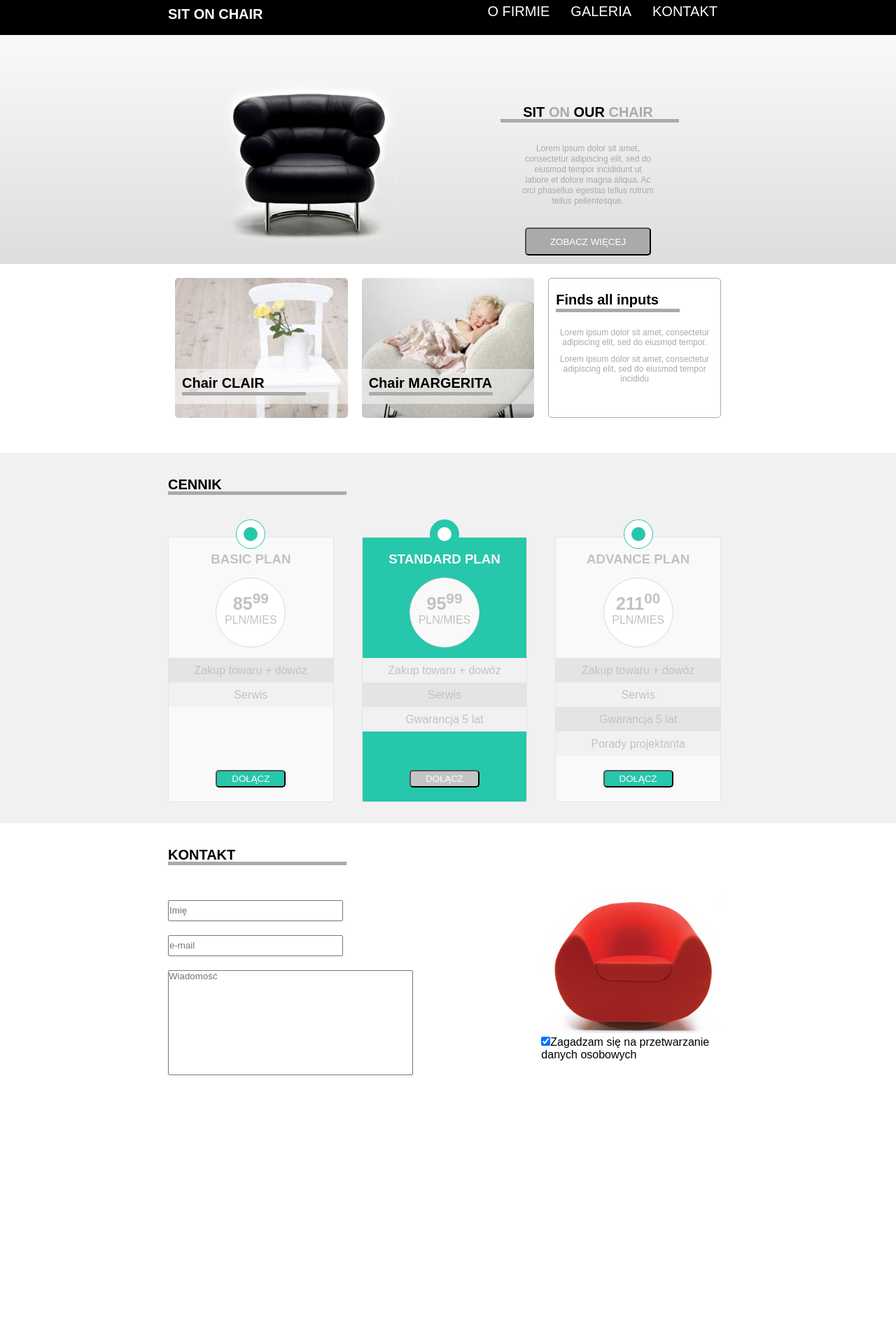
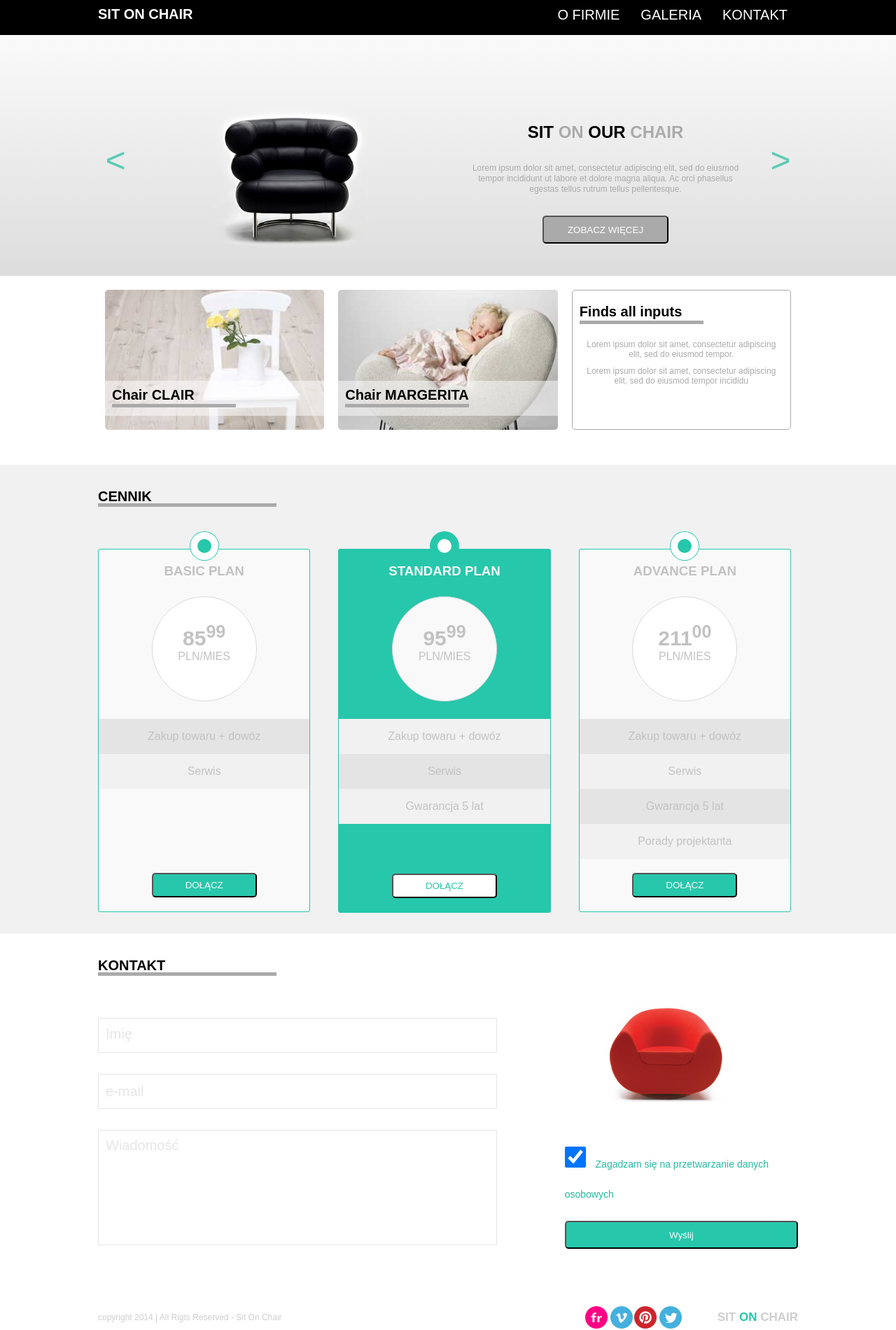
Before and after one commit to KarolSitko/StronaSprzedawcyKrzese-, a plain HTML site: page index.html in a window 1280 px wide. Shown: the part 10-1910 px from the top of the page at 70% size. Before the commit the page ends 1550 px from the top, so only its background shows below. Drawn offline with Linux system fonts and the light colour scheme.

Commit message:
dalsz prace

```diff
--- a/css/style.css
+++ b/css/style.css
@@ -11,7 +11,7 @@ header{
 }
 
 .container{
-  width: 800px;
+  width: 1000px;
   margin: 0 auto;
 }
 
@@ -31,6 +31,7 @@ header{
 .menu li{
   list-style: none;
   float: left;
+  margin-top: 5px;
 }
 
 .menu a{
@@ -44,6 +45,54 @@ header{
   margin-right: 0;
 }
 
+.lidrop{
+  position:relative;
+}
+
+.dropdown{
+  width: 120px;
+  height: 250px;
+  background: #000000;
+  position: absolute;
+  top: calc(100% + 22px);
+  left: calc(50% - 60px);
+  display: none;
+}
+
+.dropdown:after {
+  content: '';
+  width: 5px;
+  height: 5px;
+  border: 1px solid black;
+  background-color: #000000;
+  transform: rotate(45deg);
+  position: absolute;
+  top: -4%;
+  left: 55px;
+}
+
+.dropdown ul{
+  list-style: none;
+}
+
+.dropdown li{
+  padding: 0px;
+  margin: 5px 5px;
+}
+
+.dropdown a{
+  font-weight: 300;
+  font-size: 15px;
+  color: white;
+  padding: 5px 5px;
+  text-decoration: none;
+  display: block;
+}
+
+.lidrop:hover .dropdown{
+  display: block;
+  }
+
 header:after{
   content: "";
   clear: both;
@@ -55,24 +104,48 @@ header:after{
   width: 100%;
 }
 
+.chair{
+  width: 45%;
+  float: left;
+  margin-top: 70px;
+  text-align: center;
+}
+
 .black_chair{
-  width: 50%;
-  float: left;
-  margin-top: 40px;
+  width: 350px;
+  height: 250px;
+  margin: 10px auto;
+  display: none;
+}
+
+.visible{
+  display: inline-block;
 }
 
 .section_galery-in{
-  width: calc(50% - 150px);
-  float: right;
-  margin-top: 50px;
-  margin-left: 75px;
-  margin-right: 75px;
+  width: 45%;
+  float: left;
+  margin-top: 80px;
+  margin-left: 0px;
+  margin-right: 0px;
   text-align: center;
 }
 
-.section_galery-in h2{
+.turn{
+  width: 5%;
+  padding: 0;
+  color: #5ACBB5;
+  background-color: inherit;
+  font-size: 50px;
+  float: left;
+  margin-top: 150px;
   text-align: center;
-  margin-top: 15px;
+  border: 0 solid black;
+}
+
+.section_galery-in h1{
+  text-align: center;
+  margin-top: 45px;
 }
 
 .section_galery-in span:nth-last-of-type(2n+1){
@@ -107,6 +180,27 @@ div[class^="box"]{
   border-radius: 5px;
   float: left;
   margin: 20px 10px 50px 10px;
+}
+
+@keyframes white{
+  0%{
+    width: 100%;
+  }
+  100%{
+    width: 0%;
+  }
+}
+
+.hiddenanimation{
+  animation-name: white;
+  animation-duration: 0.3s;
+  animation-iteration-count: 1;
+  animation-timing-function: linear;
+  animation-fill-mode: forwards;
+}
+
+.hidden{
+  display: none;
 }
 
 .box-clair{
@@ -212,7 +306,7 @@ h2:after{
   width: calc(33.333% - 30px);
   text-align: center;
   color: #C2C2C2;
-  border: 1px solid #E4E4E4;
+  border: 1px solid #27C7AB;
   border-radius: 3px;
   float: left;
   margin: 30px 20px;
@@ -248,9 +342,9 @@ h2:after{
 }
 
 .price:nth-of-type(2n+1) div{
-  width: 100px;
-  height: 100px;
-  margin: 15px auto;
+  width: 150px;
+  height: 150px;
+  margin: 25px auto;
   background-color: #FFFFFF;
   border: 1px solid #DADADA;
   padding: 10px 10px;
@@ -258,9 +352,9 @@ h2:after{
 }
 
 .price:nth-of-type(2n+2) div{
-  width: 100px;
-  height: 100px;
-  margin: 15px auto;
+  width: 150px;
+  height: 150px;
+  margin: 25px auto;
   background-color: #F9F9F9;
   border: 1px solid #DADADA;
   padding: 10px 10px;
@@ -268,35 +362,35 @@ h2:after{
 }
 
 .price>div:first-of-type p{
-  font-size: 25px;
+  font-size: 30px;
   font-weight: 900;
-  padding-top: 7px;
+  padding-top: 25px;
 }
 
 
 .price:nth-of-type(2n+1)>p:nth-of-type(2n+1){
   background-color: #E4E4E4;
-  line-height: 35px;
+  line-height: 50px;
 }
 
 .price:nth-of-type(2n+1)>p:nth-of-type(2n+2){
   background-color: #F1F1F1;
-  line-height: 35px;
+  line-height: 50px;
 }
 
 .price:nth-of-type(2n+2)>p:nth-of-type(2n+2){
   background-color: #E4E4E4;
-  line-height: 35px;
+  line-height: 50px;
 }
 
 .price:nth-of-type(2n+2)>p:nth-of-type(2n+1){
   background-color: #F1F1F1;
-  line-height: 35px;
+  line-height: 50px;
 }
 
 .section_price button{
-  width: 100px;
-  height: 25px;
+  width: 150px;
+  height: 35px;
   margin: 20px 0;
   color: #F9F9F9;
   background-color: #27C7AB;
@@ -304,13 +398,13 @@ h2:after{
 }
 
 .price:first-of-type button{
-  margin-top: 90px;
+  margin-top: 120px;
 }
 
 .price:nth-child(2n+1) button{
-  margin-top: 55px;
-  color: #F9F9F9;
-  background-color: #C4C4C4;
+  margin-top: 71px;
+  color: #27C7AB;
+  background-color: #FFFFFF;
 }
 
 .price:nth-of-type(2n+1):after{
@@ -359,23 +453,105 @@ h2:after{
   float: right;
 }
 
-.section_contact fieldset:first-of-type input{
+.section_contact fieldset input{
   display: block;
-  margin: 20px 0;
+  margin: 30px 0;
 }
 
 .section_contact [type="text"]{
-  width: 250px;
-  height: 30px;
+  width: 570px;
+  height: 50px;
+  border: 1px solid #E6E6E6;
 }
 
 .section_contact [type="email"]{
-  width: 250px;
-  height: 30px;
+  width: 570px;
+  height: 50px;
+  font-size: 20px;
+  border: 1px solid #E6E6E6;
+}
+
+::-webkit-input-placeholder{
+  padding: 10px;
+  font-size: 20px;
+  color: #E6E6E6;
 }
 
 .section_contact textarea{
-  width: 350px;
+  width: 570px;
+  height: 165px;
+  resize: none;
+  border: 1px solid #E6E6E6;
+}
+
+.section_contact img{
+  width: 189px;
   height: 150px;
-  resize: none;
+  margin-left: 50px;
 }
+
+.section_contact [type="checkbox"]{
+  width: 30px;
+  height: 30px;
+  color: #E6E6E6;
+  margin-right: 10px;
+  display: inline;
+}
+
+.section_contact label{
+  color: #24BA9F;
+  font-size: 14px;
+  display: block;
+  margin: 30px 0;
+}
+
+.section_contact [type="submit"]{
+  background-color: #27C7AB;
+  color: #FFFFFF;
+  width: 100%;
+  height: 40px;
+  border-radius: 5px;
+  margin: 30px 0;
+}
+
+.section_contact:after{
+  content: "";
+  clear: both;
+  display: block;
+}
+
+footer{
+  color: #CECECE;
+  font-size: 12px;
+  line-height: 36px;
+  margin-top: 50px;
+}
+
+footer span{
+  float: left;
+}
+
+.foot{
+  float: right;
+}
+
+.foot img{
+  float: left;
+}
+
+.foot p{
+  float: left;
+  font-size: 17px;
+  font-weight: 700;
+  margin-left: 50px;
+}
+
+.foot span:nth-child(2n+2){
+  color: #27C7AB;
+}
+
+footer:after{
+  content: "";
+  clear: both;
+  display: block;
+}
--- a/index.html
+++ b/index.html
@@ -11,7 +11,16 @@
       <h1 class="logo">SIT ON CHAIR</h1>
       <nav class="menu">
         <ul>
-          <li><a href="#">O FIRMIE</a></li>
+          <li class="lidrop">
+            <a href="#">O FIRMIE</a>
+            <div class="dropdown">
+              <ul>
+                <li><a href="#">Aktualności</a></li>
+                <li><a href="#">Nasz Team</a></li>
+                <li><a href="#">Historia</a></li>
+              </ul>
+            </div>
+          </li>
           <li><a href="#">GALERIA</a></li>
           <li><a href="#">KONTAKT</a></li>
       </nav>
@@ -20,12 +29,18 @@
 
   <section class="section_galery">
     <div class="container">
-      <img src="images/black_chair.png" class="black_chair"></img>
+      <button class="turn"> < </button>
+      <div class='chair'>
+        <img src="images/black_chair.png" class="black_chair"></img>
+        <img src="images/orange_chair.png" class="black_chair"></img>
+        <img src="images/red_chair.png" class="black_chair"></img>
+      </div>
       <div class="section_galery-in">
-        <h2><span>SIT</span><span> ON</span><span> OUR</span><span> CHAIR</span></h2>
+        <h1><span>SIT</span><span> ON</span><span> OUR</span><span> CHAIR</span></h2>
         <p>Lorem ipsum dolor sit amet, consectetur adipiscing elit, sed do eiusmod tempor incididunt ut labore et dolore magna aliqua. Ac orci phasellus egestas tellus rutrum tellus pellentesque.</p>
         <button>ZOBACZ WIĘCEJ</button>
       </div>
+      <button class="turn"> > </button>
     </div>
   </section>
 
@@ -95,22 +110,32 @@
       <h2>KONTAKT</h2>
       <form class="formula">
         <fieldset>
-          <input type="text" placeholder="Imię">
-          <input type="email" placeholder="e-mail">
+          <input type="text" name="name" placeholder="Imię">
+          <input type="email" name="mail" placeholder="e-mail">
           <textarea rows="20" cols="30" placeholder="Wiadomość"></textarea>
         </fieldset>
         <fieldset>
           <img src="images/red_chair.png"></img>
           <label>
-            <input type="checkbox" name="agreement" value="agree" checked>Zagadzam się na przetwarzanie danych osobowych
+            <input type="checkbox" name="agreement" value="agree" checked>
+            <span>Zagadzam się na przetwarzanie danych osobowych</span>
           </label>
+          <input type="submit" name="send" value="Wyślij">
       </form>
     </div>
   </section>
 
   <footer>
     <div class="container">
-
+      <span>copyright 2014 | All Rigts Reserved - Sit On Chair</span>
+      <div class="foot">
+        <img src="images/flickr.png"></img>
+        <img src="images/vimeo.png"></img>
+        <img src="images/pinterest.png"></img>
+        <img src="images/twitter.png"></img>
+        <p><span>SIT</span><span>&nbsp;ON</span><span>&nbsp;CHAIR</span>
+      <div>
     </div>
   </footer>
+<script src="js/app.js" type="text/javascript"></script>
 </body>
--- /dev/null
+++ b/js/app.js
@@ -0,0 +1,50 @@
+document.addEventListener("DOMContentLoaded", function () {
+
+  var prev = document.querySelectorAll('.turn')[0];
+  var next = document.querySelectorAll('.turn')[1];
+  var img = document.querySelectorAll('.black_chair');
+  var look = 0;
+  var clair = document.querySelector('.box-clair');
+  var clairclick = document.querySelector('.box-clair>div');
+  var margerita = document.querySelector('.box-margerita')
+  var margeritaclick = document.querySelector('.box-margerita>div');
+
+  img[look].classList.add('visible');
+
+    prev.addEventListener('click', function(){
+      console.log('kliknięto '+this.innerText);
+      img[look].classList.toggle('visible');
+      look --;
+      if (look < 0){
+        look = img.length - 1;
+      }
+      img[look].classList.toggle('visible');
+    });
+
+    next.addEventListener('click', function(){
+      console.log('kliknięto '+this.innerText);
+      img[look].classList.toggle('visible');
+      look ++;
+      if (look == img.length){
+        look = 0;
+      }
+      img[look].classList.toggle('visible');
+    });
+
+    clair.addEventListener('mouseover', function(){
+      clairclick.classList.add('hidden');
+    })
+
+    clair.addEventListener('mouseout', function(){
+      clairclick.classList.remove('hidden');
+    })
+
+    margerita.addEventListener('mouseover', function(){
+      margeritaclick.classList.add('hidden');
+    })
+
+    margerita.addEventListener('mouseout', function(){
+      margeritaclick.classList.remove('hidden');
+    })
+
+});
```
